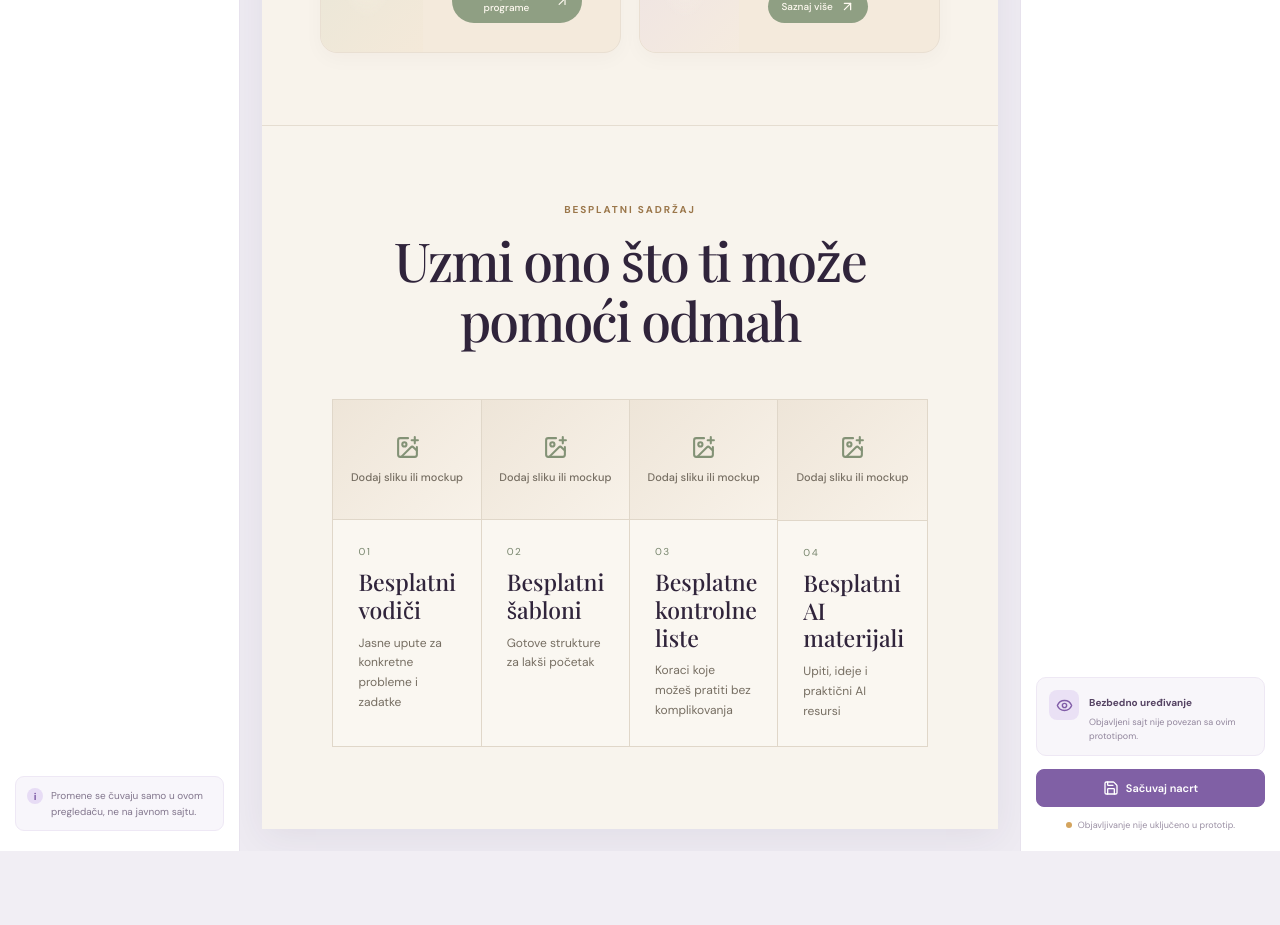
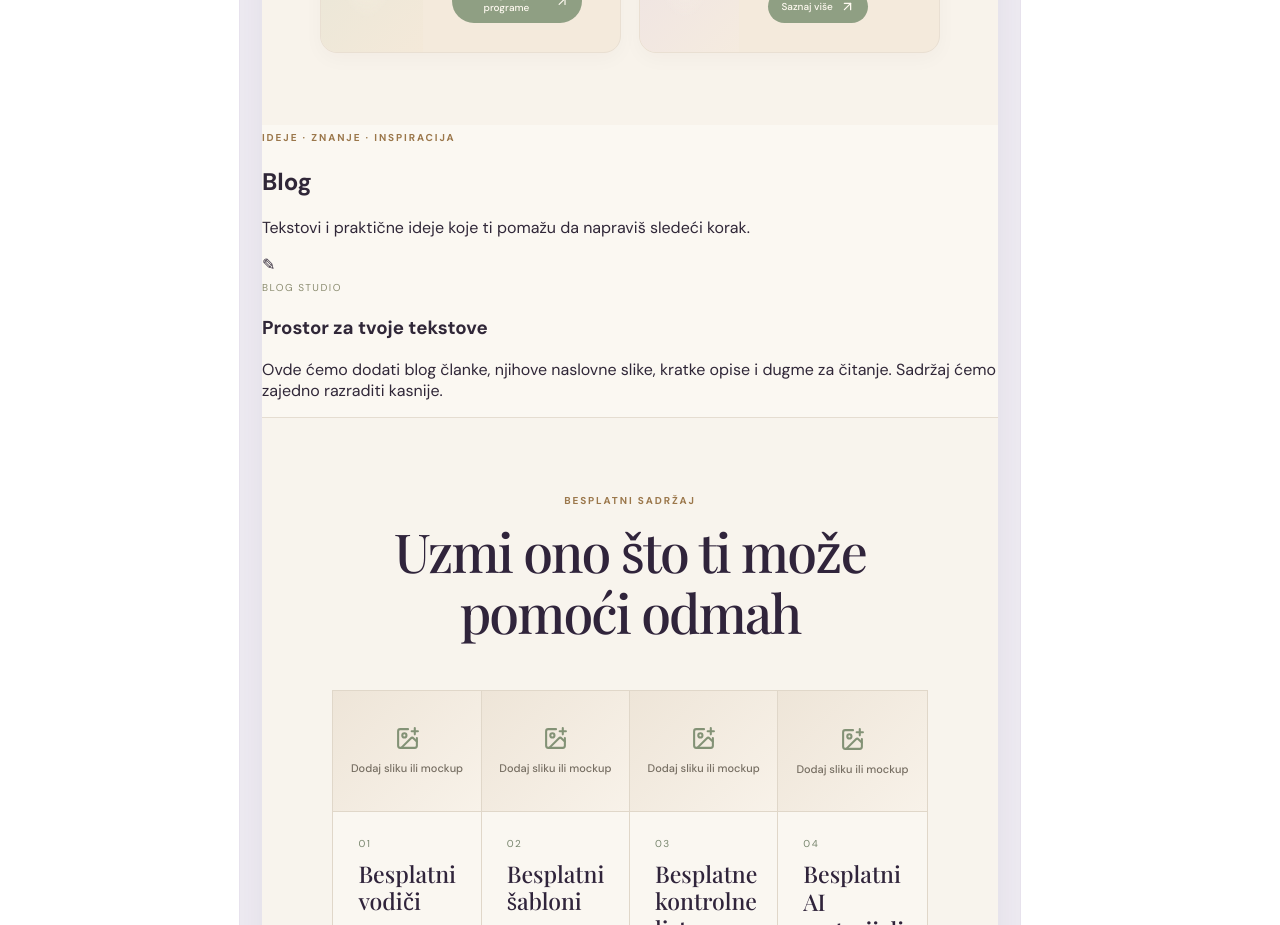
Before and after one commit to marijanaforai-creator/digital-soul-visual-editor, a React (Vite) app: page / in a window 1280 px wide. Shown: the part 3540-4465 px from the top of the page. Before the commit the page ends 4391 px from the top, so only its background shows below. Built offline with nearby package versions, Linux system fonts and the light colour scheme.

Commit message:
Place Blog section before Free Content

```diff
--- a/src/App.jsx
+++ b/src/App.jsx
@@ -221,6 +221,18 @@ export default function App() {
               <article className="library-card library-partners"><div className="library-card-art"><span className="library-art-symbol">∞</span><span className="library-art-label">saradnja · mogućnosti</span></div><div className="library-card-copy"><span className="library-number">06</span><h2>Partnerski programi</h2><p>Resursi i mogućnosti za partnersku saradnju.</p><button type="button">Saznaj više <ArrowUpRight size={15}/></button></div></article>
             </div>
           </section>
+
+          <section className="blog-section">
+            <div className="blog-section-heading">
+              <span className="library-kicker">IDEJE · ZNANJE · INSPIRACIJA</span>
+              <h2>Blog</h2>
+              <p>Tekstovi i praktične ideje koje ti pomažu da napraviš sledeći korak.</p>
+            </div>
+            <div className="blog-editor-placeholder">
+              <div className="blog-placeholder-art"><span>✎</span></div>
+              <div className="blog-placeholder-copy"><span className="library-number">BLOG STUDIO</span><h3>Prostor za tvoje tekstove</h3><p>Ovde ćemo dodati blog članke, njihove naslovne slike, kratke opise i dugme za čitanje. Sadržaj ćemo zajedno razraditi kasnije.</p></div>
+            </div>
+          </section>
           <section className="free-content-section">
             <div className="free-content-heading"><span className="library-kicker">BESPLATNI SADRŽAJ</span><h2>Uzmi ono što ti može pomoći odmah</h2></div>
             <div className="free-content-grid">
@@ -230,6 +242,7 @@ export default function App() {
               <article className="free-content-card"><button type="button" className="free-content-image" onClick={() => freeAIRef.current?.click()}>{content.freeAIImage ? <img src={content.freeAIImage} alt="Mockup besplatnih AI materijala"/> : <><ImagePlus size={25}/><strong>Dodaj sliku ili mockup</strong></>}</button><input ref={freeAIRef} type="file" accept="image/*" hidden onChange={e => chooseMockup(e,"freeAIImage")}/><div className="free-content-copy"><span>04</span><h3>Besplatni AI materijali</h3><p>Upiti, ideje i praktični AI resursi</p>{content.freeAIImage && <button type="button" onClick={() => freeAIRef.current?.click()}>Zameni sliku</button>}</div></article>
             </div>
           </section>
+
 
         </div></div>
       </main>
```
